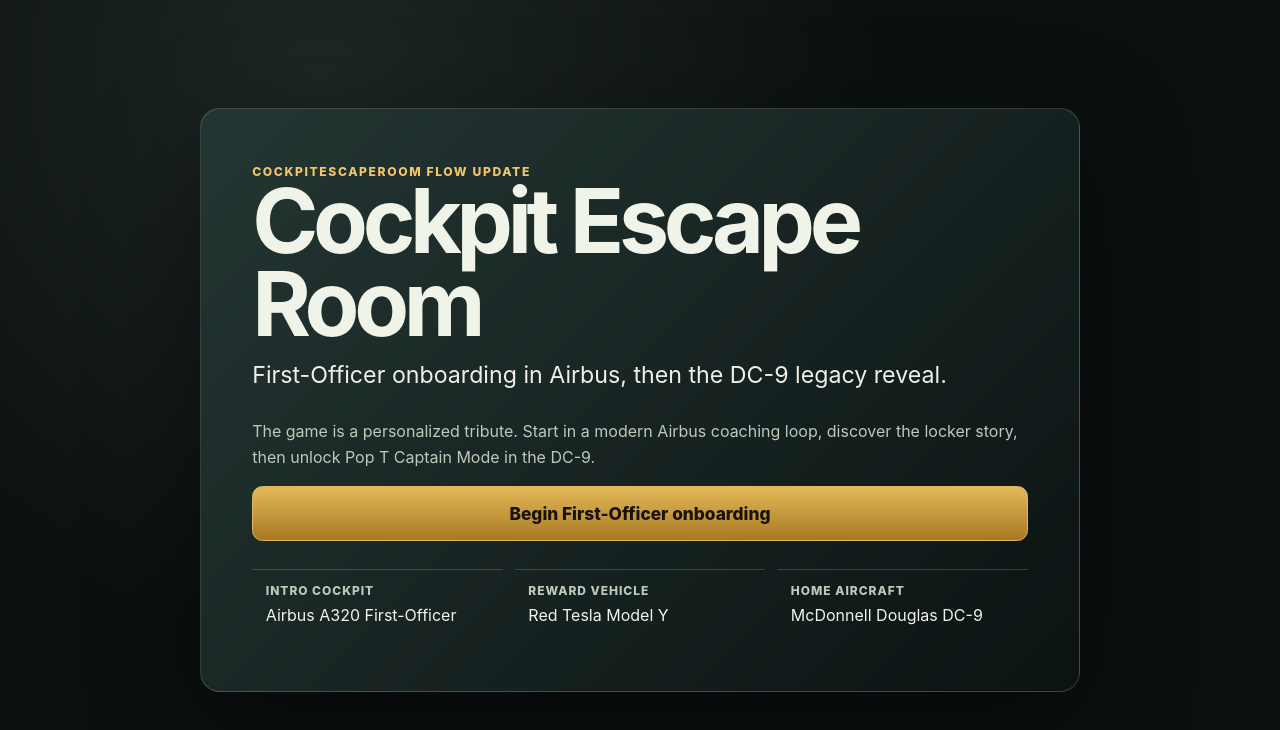
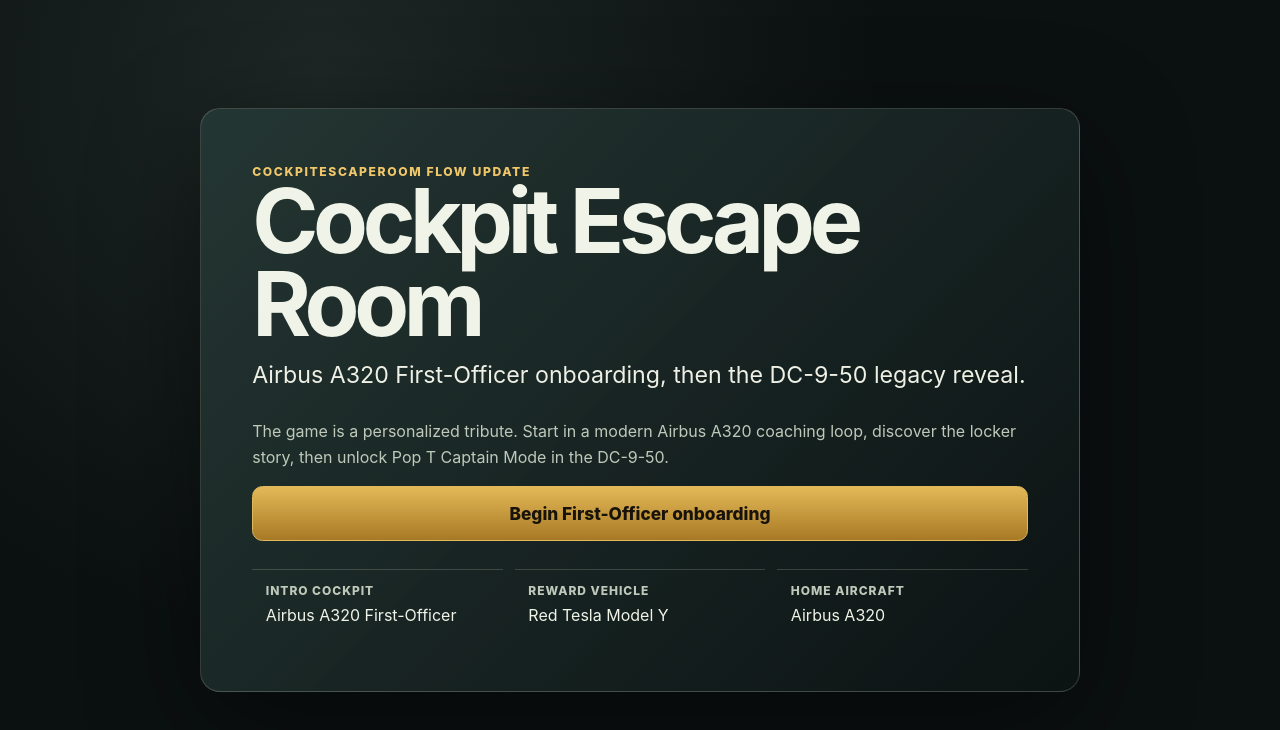
Before and after one commit to otto-agent007/CockpitEscapeRoom, a React (Vite) app: page / in a window 1280 px wide. Shown: the top 730 px of the page. Built offline with nearby package versions, Linux system fonts and the light colour scheme.

Commit message:
Update game copy for selected aircraft

```diff
--- a/src/game/config.ts
+++ b/src/game/config.ts
@@ -3,12 +3,13 @@
 export const personalization = {
   captainDisplayName: 'Pop T',
   homeBaseAirport: 'MEM',
-  startingAircraft: 'McDonnell Douglas DC-9',
-  exactDc9Variant: 'TBD — confirm before final cockpit modeling',
-  laterAircraft: 'Airbus',
-  exactAirbusModel: 'TBD — required before the Airbus bonus cockpit is modeled',
+  startingAircraft: 'Airbus A320',
+  exactDc9Variant: 'McDonnell Douglas DC-9-50',
+  laterAircraft: 'McDonnell Douglas DC-9-50 legacy cockpit',
+  exactAirbusModel: 'Airbus A320',
   airlineContext: 'Northwest-era Memphis hub operation',
   rewardVehicle: 'Red Tesla Model Y',
+  rewardUpgrade: 'Model Y Flight Mode',
   rewardPlateIdeas: ['CAPT DAD', 'DC9 2 EV', 'MEM FLYR', 'MARS 09'],
 } as const
 
@@ -36,9 +37,9 @@
     radio: 'Right. That’s the radio panel.',
     altitude: 'Correct. That’s where altitude is read.',
   } as const,
-  clockQuestion: 'How many flight hours are needed for a standard ATP certificate?',
+  clockQuestion: 'Enter the milestone number shown by the cockpit clock clue.',
   clockAnswer: '1500',
-  clockFeedback: 'ATP milestone recognized: 1500.',
+  clockFeedback: 'Milestone recognized: 1500.',
   firstCompleteBanner: 'FIRST-OFFICER MODE COMPLETE',
   lockerAccessText: 'Locker access granted.',
 } as const
@@ -105,7 +106,7 @@
 
 export const dc9LegacyFlow = {
   title: 'POP T CAPTAIN MODE',
-  subtitle: 'Legacy checklist ready.',
+  subtitle: 'DC-9-50 legacy checklist ready.',
   checklistOrder: ['battery', 'navigation', 'cabin'] as const,
   routePuzzleAnswers: ['LIT', 'JAN', 'BHM'],
   routePuzzleOptions: [
@@ -122,11 +123,13 @@
 
 export const gameCopy = {
   title: 'Cockpit Escape Room',
-  subtitle: 'First-Officer onboarding in Airbus, then the DC-9 legacy reveal.',
+  subtitle: 'Airbus A320 First-Officer onboarding, then the DC-9-50 legacy reveal.',
   premise:
-    'The game is a personalized tribute. Start in a modern Airbus coaching loop, discover the locker story, then unlock Pop T Captain Mode in the DC-9.',
+    'The game is a personalized tribute. Start in a modern Airbus A320 coaching loop, discover the locker story, then unlock Pop T Captain Mode in the DC-9-50.',
   rewardTitle: 'Ground Transport Upgrade Authorized',
   rewardVehicleLine: 'The red Tesla Model Y is unlocked.',
+  rewardUpgradeTitle: 'Advanced Mobility Package Unlocked',
+  rewardFlightModeLine: 'Flight Mode enabled for the final reward pose.',
   finalMessage:
     'Happy Father’s Day, Pop T. Built for calm hands, strong memory, and the joy of flying forward together.',
   captainReward: 'Legacy hangar release authorized.',
@@ -136,7 +139,7 @@
     title: 'Mars diversion accepted.',
     message: 'The final game will hide this trigger behind the completed ending.',
   },
-  briefInstructions: 'Start in Airbus First-Officer Mode, complete the locker reveal, then enter Pop T Captain Mode.',
+  briefInstructions: 'Start in Airbus A320 First-Officer Mode, complete the locker reveal, then enter DC-9-50 Pop T Captain Mode.',
 } as const
 
 export type FirstOfficerControl = (typeof firstOfficerFlow.controlIds)[number]
```
